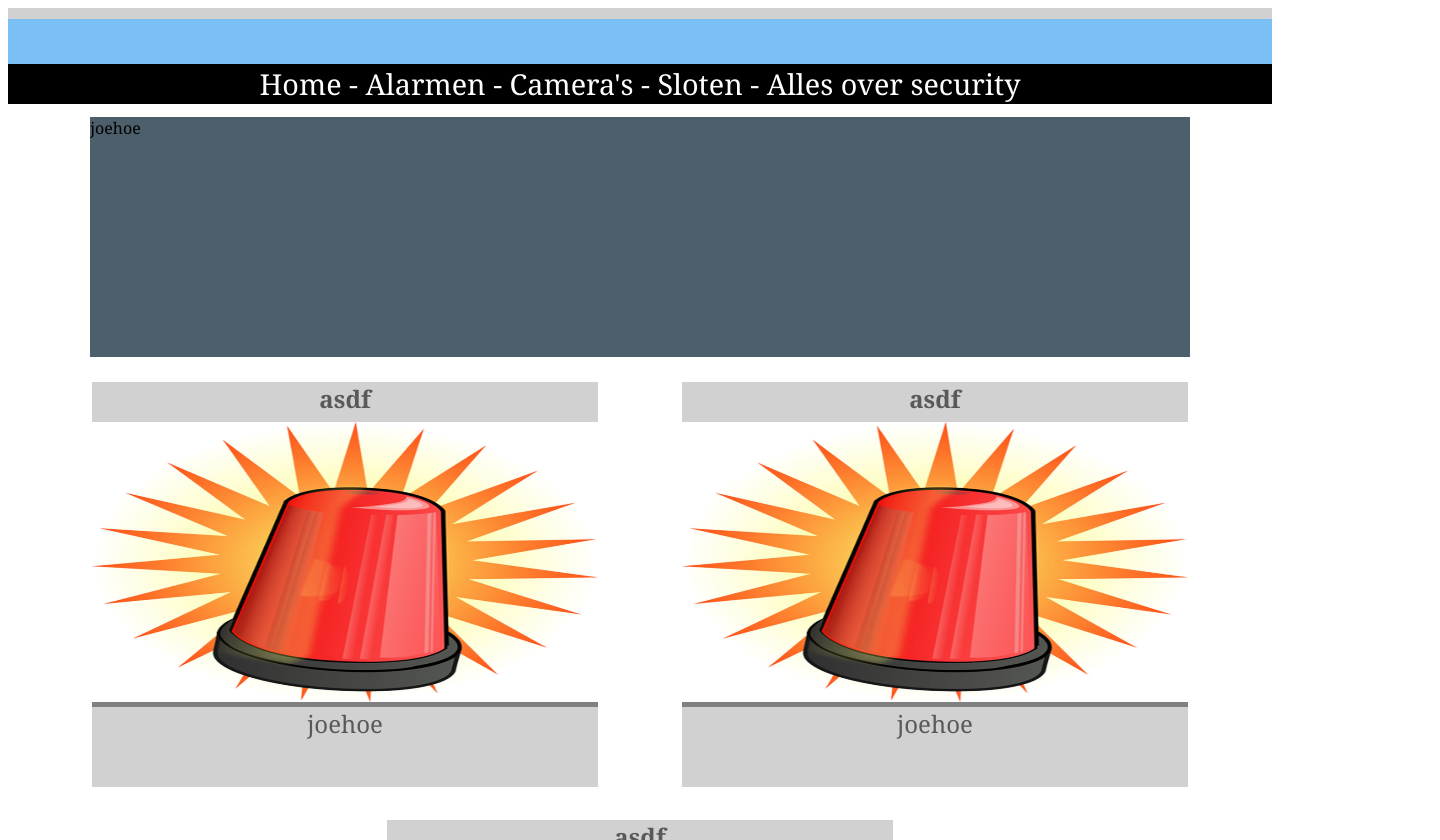
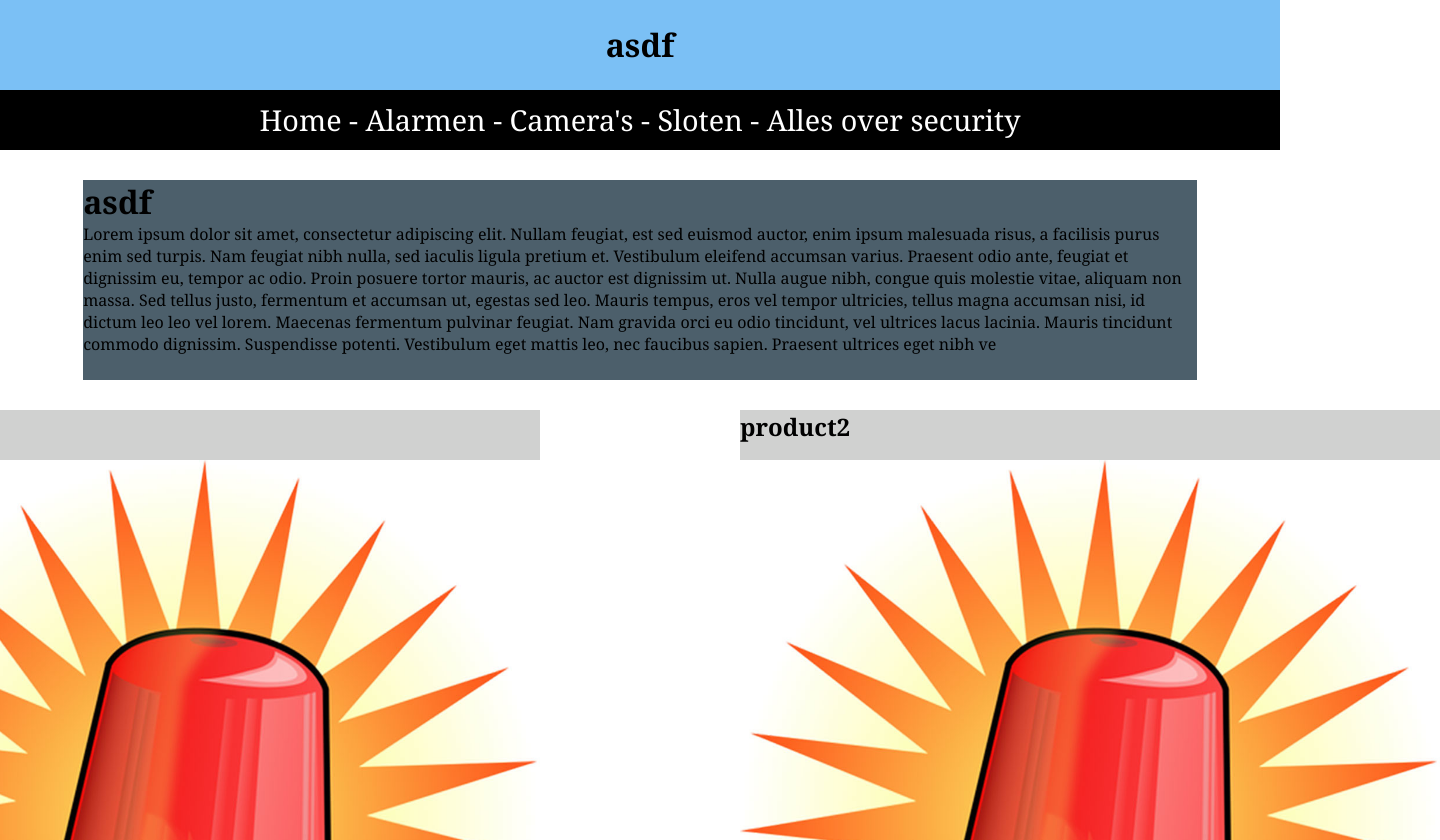
Before and after one commit to MauritsSmit/2324-website-v4in3-Daan-Maurits, a plain HTML site: page alarmen.html in a window 1280 px wide. Shown: the top 840 px of the page, 1440 px wide, since content can reach past the window. Drawn offline with Linux system fonts and the light colour scheme.

Commit message:
alle code goed gemaakt volgensmij

```diff
--- a/Productgroepen.css
+++ b/Productgroepen.css
@@ -1,22 +1,83 @@
 *{
    font-family:georgia;
-    height:100vh;
+
+   margin:0px;
 }
 
 header{
    width:100%;
-    height:7%;
+   height:90px;
    background-color:#7BC0F5;
+   text-align:center;
+   line-height:90px;
  }
 
  nav{
    width:100%;
-     height:5%;
+   height:60px;
    background-color: #000000;
    color: #ffffff;
    font-size: 3.6vh;
    text-align:center;
-     vertical-align: middle;
+   line-height:60px;
+}
+
+footer{
+   Width: 100%;
+   Height: 200px;
+   background-color: #7BC0F5;
+   color: white;
+   text-align:center;
+   clear:both;
+   }
+
+   #informatie{
+      width:87%;
+      height:200px;
+      background-color: #4C5F6B;
+     margin: 30px auto 30px auto;
+
+   }
+
+
+   #eerste2producten{
+     display:flex;
+     justify-content:center;
+}
+
+    #product1{
+     margin-right:200px;
+}
+
+#product3{
+   display:flex;
+   justify-content:center;
+
+}
+
+   .producten{
+      height:900px;
+      width: 700px;
+      float:left;
+      margin-bottom:100px;
+
+   }
+
+   .tekstbovenplaatje{
+      height:50px;
+      width:700px;
+      background-color:#d0d1d0;
+   }
+
+   .tekstonderplaatje{
+      height: 150px;
+      width:700px;
+      background-color:#d0d1d0;
+   }
+
+   img{
+      width:100%;
+      height:80%;
    }
 
    a{
@@ -28,59 +89,3 @@ header{
       background-color:#7BC0f5;
       font-size:110%;
    }
-
-  footer{
-    Width: 100%;
-    Height: 30%;
-    background-color: #7BC0F5;
-    color: white;
-    align: center;
-    clear:BOTH;
-    }
-
-    #article1{
-        Width:87%;
-        height:30%;
-        background-color: #4C5F6B;
-       margin: 1% 6.5% 1% 6.5%;
-     }
-
-
-   #product1, #product2, #product3{
-      Width: 40%;
-        height: 50%;
-        background-color:grey;
-        float:left;
-        margin: 1% 0% 3% 6.667%;
-     }
-
-
-
-.tekstbovenplaatje{
-    width:100%;
-    height: 10%;
-    background-color:#d0d1d0;
-    color: #595959;
-    font-size: 3vh;
-    text-align: center;
-    margin:0px;
- }
-p{
-    width:100%;
-    height:20%;
-    background-color:#d0d1d0;
-    color: #595959;
-    font-size: 3vh;
-    text-align: center;
-    margin:0px;
-}
- img{
-    width:100%;
-    margin:0px;
-    height:70%;
- }
-
- #product3 {
-    clear:both;
-    margin: 0% 30% 10% 30%;
- }
--- a/alarmen.html
+++ b/alarmen.html
@@ -1,24 +1,42 @@
-<!doctype html>
+<!DOCTYPE html>
 <html lang="nl">
-<head> <link rel="stylesheet" type="text/css" href="Productgroepen.css"></head>
+  <head>
+    <link rel="stylesheet" type="text/css" href="Productgroepen.css">
+  </head>
   <body>
-    <header><p></p></header>
+    <header>
+      <h1>asdf</h1>
+    </header>
     <nav>
       <a href="index.html">Home  </a>- <a href="alarmen.html"> Alarmen  </a> -
       <a href="cameras.html">  Camera's  </a>- <a href="sloten.html">Sloten  </a>-
       <a href="security.html">Alles over security</a>
     </nav>
-    <main>
-    <article id="article1">joehoe</article>
-    <article id="product1" class="product"><h1 class="tekstbovenplaatje">asdf</h1><img src="plaatjes/stopwatch-alarm.jpg"
-      alt="hier moet een plaatje" title="prachtig bouwerk"> <p>joehoe</p></article>
-    <article id="product2" class="product"><h1 class="tekstbovenplaatje">asdf</h1><img src="plaatjes/stopwatch-alarm.jpg"
-      alt="hier moet een plaatje" title="prachtig bouwerk"> <p>joehoe</p></article>
-    <article id="product3" class="product"><h1 class="tekstbovenplaatje">asdf</h1><img src="plaatjes/stopwatch-alarm.jpg"
-      alt="hier moet een plaatje" title="prachtig bouwerk"> <p>joehoe</p></article>
+    <div id="informatie">
+      <h1>asdf</h1>
+      <p id="p">Lorem ipsum dolor sit amet, consectetur adipiscing elit. Nullam feugiat, est sed euismod auctor, enim ipsum malesuada risus, a facilisis purus enim sed turpis. Nam feugiat nibh nulla, sed iaculis ligula pretium et. Vestibulum eleifend accumsan varius. Praesent odio ante, feugiat et dignissim eu, tempor ac odio. Proin posuere tortor mauris, ac auctor est dignissim ut. Nulla augue nibh, congue quis molestie vitae, aliquam non massa. Sed tellus justo, fermentum et accumsan ut, egestas sed leo. Mauris tempus, eros vel tempor ultricies, tellus magna accumsan nisi, id dictum leo leo vel lorem. Maecenas fermentum pulvinar feugiat. Nam gravida orci eu odio tincidunt, vel ultrices lacus lacinia. Mauris tincidunt commodo dignissim. Suspendisse potenti. Vestibulum eget mattis leo, nec faucibus sapien.
 
-    </main>
-    <footer></footer>
+        Praesent ultrices eget nibh ve</p>
+    </div>
+<div id="eerste2producten">
+    <article id="product1" class="producten">
+      <h1 class="tekstbovenplaatje">product1</h1>
+      <img src="plaatjes/stopwatch-alarm.jpg"  alt="hier moet een plaatje" title="prachtig bouwerk">
+      <p class="tekstonderplaatje">product1</p>
+    </article>
+    <article id="product2" class="producten">
+      <h1 class="tekstbovenplaatje">product2</h1>
+      <img src="plaatjes/stopwatch-alarm.jpg"  alt="hier moet een plaatje" title="prachtig bouwerk">
+      <p class="tekstonderplaatje">product2</p>
+    </article>
+  </div>
+  <div id="product3">
+    <article class="producten">
+      <h1 class="tekstbovenplaatje">product3</h1>
+      <img src="plaatjes/stopwatch-alarm.jpg"  alt="hier moet een plaatje" title="prachtig bouwerk">
+      <p class="tekstonderplaatje">product3</p>
+    </article>
+  </div>
+    <footer>asdf</footer>
   </body>
-
 </html>
--- a/style.css
+++ b/style.css
@@ -1,25 +1,31 @@
 *{
    font-family:georgia;
-   height:100vh;
+
+
+   margin:0px;
 }
 
 
 
 header{
    width:100%;
-  height:7%;
+   height:90px;
    background-color:#7BC0F5;
+   text-align:center;
+   line-height:90px;
  }
 
  nav{
    width:100%;
-   height:5%;
+   height:60px;
    background-color: #000000;
    color: #ffffff;
    font-size: 3.6vh;
    text-align:center;
-   vertical-align: middle;
+   line-height:60px;
 }
+
+
 
 a{
    text-decoration:none;
@@ -32,60 +38,57 @@ a:hover{
 }
 
 
-#article1{
-   Width:87%;
-   height:30%;
+#informatie{
+   width:87%;
+   height:200px;
    background-color: #4C5F6B;
-  margin: 1% 6.5% 1% 6.5%;
-}
+  margin: 30px auto 30px auto;
 
-  #cameras, #security{
-Width: 40%;
-height: 40%;
-background-color:grey;
-float:left;
-margin: 1% 6.667% 10% 6.667%;
 }
 
 
 
-#sloten, #alarmen{
-   Width: 40%;
-   height: 40%;
-   background-color:grey;
-   float:left;
-  margin: 1% 0% 10% 6.667%;
+#eerste2producten, #laatste2producten{
+   display:flex;
+   align-items:flex-start;
+   justify-content:center;
 }
 
-#sloten {
-   clear: both;
+  #product1, #product3{
+   margin-right:200px;
 }
 
 
-footer{
-Width: 100%;
-Height: 30%;
-background-color: #7BC0F5;
-color: white;
-align: center;
-clear:BOTH;
+ .producten{
+    height:750px;
+    width: 700px;
+    margin-bottom:100px;
+    background-color: #000000;
  }
 
  .tekstbovenplaatje{
-   width:100%;
-   height: 4%;
+    height:50px;
+    width:700px;
     background-color:#d0d1d0;
-   color: #595959;
-   font-size: 3vh;
-   text-align: center;
-   margin:0px;
  }
 
-#wrapper{
-   margin:auto;
+
+
+
+ img{
+    width:700px;
+    height:700px;
  }
 
-img{
-   width:100%;
-   height:40%
+ footer{
+   Width: 100%;
+   Height: 200px;
+   background-color: #7BC0F5;
+   color: white;
+   text-align:center;
+   clear:both;
    }
+
+
+
+}
```
Also changed, not shown: index.html (+33 -15 lines). Lines whose indentation alone changed are shown as unchanged.
